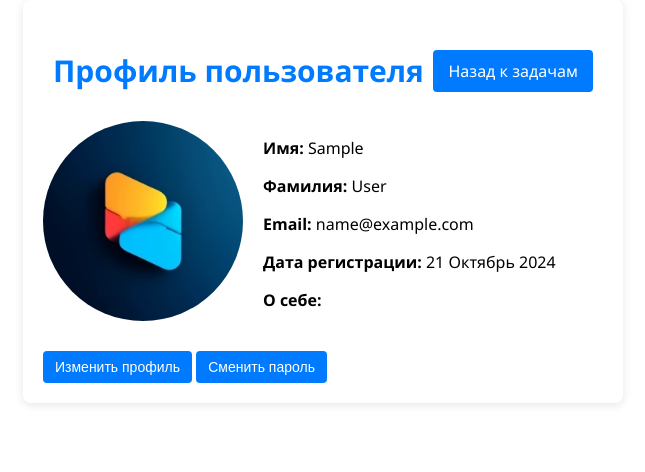
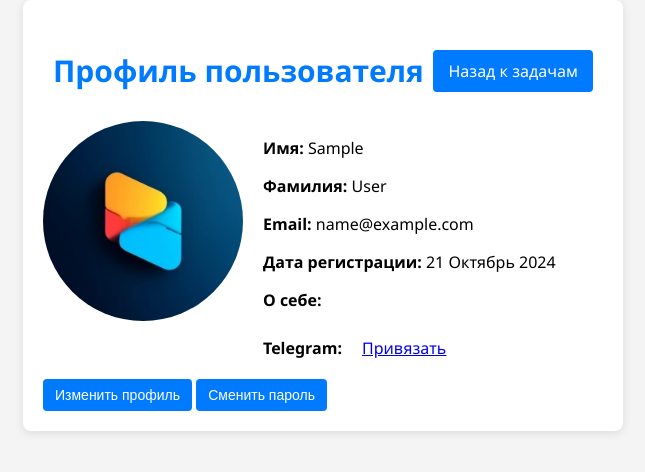
Before and after one commit to JolyCougar/ToDo_app, a Django app: page /profile/1/ in a window 1280 px wide. Shown: the top 472 px of the page, without its empty margins (317-962 px from the left). Run offline with Django 5.2, Linux system fonts and the light colour scheme; the visitor is signed in with stand-in values (Sample User, id 1); data comes from the database, SQL or seed files in the repository; parts of the project's set-up code (start-up, migrations or seed data) failed here and were passed over.

Commit message:
add: telegram link

```diff
--- a/my_auth/models.py
+++ b/my_auth/models.py
@@ -22,6 +22,8 @@ class Profile(models.Model):
     avatar = models.ImageField(null=True, blank=True, upload_to=profile_preview_directory_path)
     email_verified = models.BooleanField(default=False)
     cookies_accepted = models.BooleanField(default=False)
+    telegram_user_id = models.CharField(max_length=255, blank=True, null=True)
+    telegram_username = models.CharField(max_length=255, blank=True, null=True)
     delete_frequency = models.CharField(max_length=20, choices=[
         ('never', 'Никогда'),
         ('minute', 'Раз в минуту'),
--- a/my_auth/urls.py
+++ b/my_auth/urls.py
@@ -4,7 +4,8 @@ from .views import (CustomLoginView, CustomLogoutView, RegisterView,
                     ProfileView, ChangePasswordView, ResetAvatarView,
                     VerifyEmailView, ResendVerificationTokenView, ChangeEmailView,
                     AcceptCookiesView, CheckUsernameView, CheckEmailView,
-                    PasswordResetView,UpdateProfileView)
+                    PasswordResetView, UpdateProfileView, TelegramAuthView,
+                    csrf_token_view)
 
 app_name = 'my_auth'
 
@@ -23,5 +24,7 @@ urlpatterns = [
     path('check-email/', CheckEmailView.as_view(), name='check_email'),
     path('password-reset/', PasswordResetView.as_view(), name='password_reset'),
     path('update-profile/', UpdateProfileView.as_view(), name='update_profile'),
+    path('auth/telegram/', TelegramAuthView.as_view(), name='telegram_auth'),
+    path('csrf-token/', csrf_token_view, name='csrf_token'),
 
 ]
--- a/my_auth/views.py
+++ b/my_auth/views.py
@@ -3,6 +3,8 @@ from django.contrib.auth import update_session_auth_hash
 from django.shortcuts import render, redirect
 from .models import Profile, EmailVerification
 from .services import PasswordGenerator, EmailService, TaskScheduler
+from django.views.decorators.csrf import csrf_exempt
+from django.middleware.csrf import get_token
 import json
 from django.contrib.auth import login
 from django.http import JsonResponse
@@ -17,6 +19,9 @@ from .forms import UserRegistrationForm, ProfileForm, UsernameForm
 from django.utils.decorators import method_decorator
 from django.contrib.auth.decorators import login_required
 from django.contrib.auth.forms import PasswordChangeForm
+from django.views.decorators.csrf import csrf_exempt
+import hashlib
+import hmac
 
 
 class CustomLoginView(LoginView):
@@ -275,3 +280,32 @@ class UpdateProfileView(LoginRequiredMixin, View):
             return JsonResponse({'status': 'success', 'message': 'Частота удаления задач успешно обновлена!'})
         else:
             return JsonResponse({'status': 'error', 'message': 'Частота удаления задач не указана!'}, status=400)
+
+
+@method_decorator(csrf_exempt, name='dispatch')
+class TelegramAuthView(View):
+    def post(self, request):
+        # Получаем данные из POST-запроса
+        user_id = request.POST.get('user_id')
+        telegram_id = request.POST.get('telegram_id')
+        telegram_username = request.POST.get('telegram_username')
+
+        if user_id and telegram_id:
+            try:
+                # Обновите профиль пользователя
+                profile = Profile.objects.get(id=user_id)
+                profile.telegram_user_id = telegram_id
+                profile.telegram_username = telegram_username
+                profile.save()
+
+                return JsonResponse({'status': 'success', 'message': 'Профиль успешно обновлен.'})
+            except Profile.DoesNotExist:
+                return JsonResponse({'status': 'error', 'message': 'Профиль не найден.'}, status=404)
+        else:
+            return JsonResponse({'status': 'error', 'message': 'Недостаточно данных.'}, status=400)
+
+
+
+def csrf_token_view(request):
+    token = get_token(request)
+    return JsonResponse({'csrfToken': token})
--- a/templates/profile.html
+++ b/templates/profile.html
@@ -186,8 +186,27 @@
                 <p><strong>Дата регистрации:</strong> <span
                         id="registrationDate">{{ user.date_joined|date:"d F Y" }}</span></p>
                 <p><strong>О себе:</strong> <span id="userBio">{{ user.profile.bio }}</span></p>
+
+
+                <div class="telegram-binding">
+    {% if user.profile.telegram_username %}
+        <p><strong>Telegram:</strong> <span>{{ user.profile.telegram_username }}</span></p>
+        <form method="POST">
+            {% csrf_token %}
+            <button type="submit" name="unbind_telegram" class="large-button">Отвязать Telegram</button>
+        </form>
+    {% else %}
+        <div class="form-group">
+            <strong>Telegram:</strong>
+           <a href="https://telegram.me/toDo_app_tessst_bot?start=bind_{{ user.id }}" class="large-button">Привязать</a>
+        </div>
+    {% endif %}
+</div>
+
+
             </div>
         </div>
+
 
         <button id="editProfileButton" class="large-button">Изменить профиль</button>
         <!-- Кнопка для открытия модального окна -->
@@ -281,6 +300,14 @@
     {% endif %}
 </div>
 <script>
+
+    document.getElementById('bindTelegramButton').onclick = function () {
+        document.getElementById('telegramAuthModal').style.display = 'block';
+    }
+
+    document.getElementById('closeTelegramAuthModal').onclick = function () {
+        document.getElementById('telegramAuthModal').style.display = 'none';
+    }
 
     document.addEventListener('DOMContentLoaded', function () {
         const changePasswordButton = document.getElementById('changePasswordButton');
```
Also changed, not shown: my_auth/migrations/0006_profile_telegram_user_id.py (added), my_auth/migrations/0007_profile_telegram_username.py (added).
